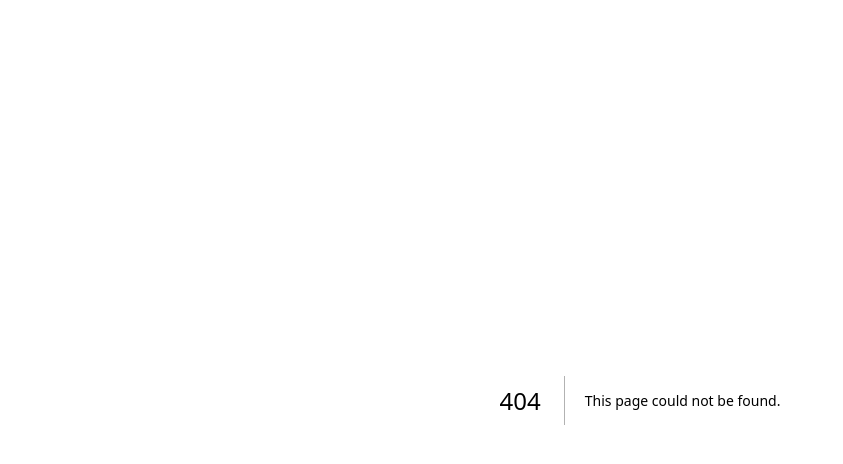
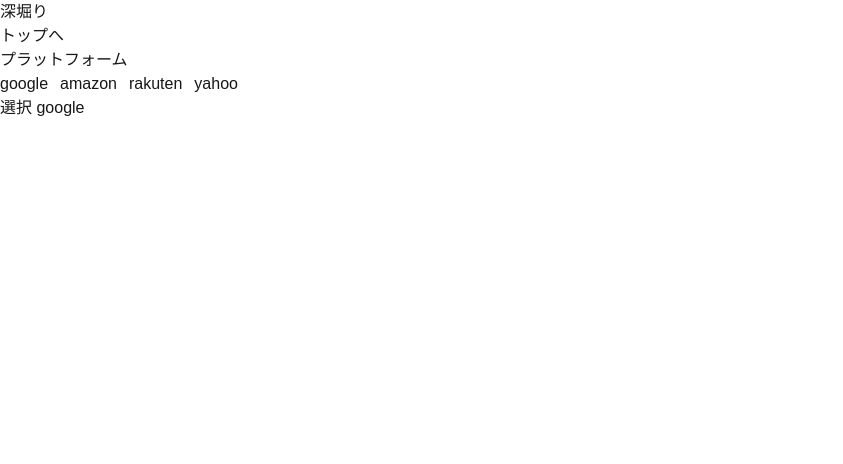
Before and after one commit to OhmuraYuta/kwus, a Next.js app in the folder my-app/: page /deep-dive in a window 1280 px wide. Before the commit this address had no page. Shown: the top 464 px of the page, without its empty margins (0-843 px from the left). Built offline with nearby package versions, Linux system fonts and the light colour scheme.

Commit message:
add: palatform selector

```diff
--- /dev/null
+++ b/my-app/src/app/deep-dive/page.tsx
@@ -0,0 +1,20 @@
+'use client';
+import Link from "next/link";
+
+import DeepDivePlatformSelector, {Platform} from "@/components/DeepDivePlatformSelector";
+import { useState } from "react";
+
+export default function DeepDivePage() {
+    const [platform, setPlatform] = useState<Platform>('google');
+    return (
+        <div>
+            <h1>深堀り</h1>
+            <Link href="/">トップへ</Link>
+            <DeepDivePlatformSelector
+                platform={platform}
+                setPlatform={setPlatform}
+            />
+            <p>選択 {platform}</p>
+        </div>
+    )
+};
--- a/my-app/src/app/page.tsx
+++ b/my-app/src/app/page.tsx
@@ -1,6 +1,7 @@
 'use client';
 import React, { useState, useEffect } from 'react';
 import DisplaySuggests from '@/components/DisplaySuggests';
+import Link from 'next/link';
 
 export default function GetSuggestsPage() {
   const [keyword, setKeyword] = useState('');
@@ -56,6 +57,9 @@
       onChange={handleInputChange}
       className='border mb-10'
       />
+
+      <Link href="/deep-dive" className='block'>深堀り</Link>
+
       <DisplaySuggests suggests={suggests} />
     </div>
   );
--- /dev/null
+++ b/my-app/src/components/DeepDivePlatformSelector.tsx
@@ -0,0 +1,66 @@
+import React from "react";
+
+export type Platform = 'google' | 'amazon' | 'rakuten' | 'yahoo';
+
+type Props = {
+  platform: Platform;
+  setPlatform: (platform: Platform) => void;
+}
+
+export default function DeepDivePlatformSelector({platform, setPlatform}: Props) {
+  const handleChange = (e: React.ChangeEvent<HTMLInputElement>) => {
+    setPlatform(e.target.value as Platform);
+  }
+  return (
+    <div>
+      <fieldset>
+        <legend>プラットフォーム</legend>
+      </fieldset>
+      <div className="space-x-3">
+        <input
+        type="radio"
+        id="google"
+        name="platform"
+        value="google"
+        checked={platform === 'google'}
+        onChange={handleChange}
+        className="hidden"
+         />
+        <label htmlFor="google">google</label>
+
+        <input
+        type="radio"
+        id="amazon"
+        name="platform"
+        value="amazon"
+        checked={platform === 'amazon'}
+        onChange={handleChange}
+        className="hidden"
+         />
+        <label htmlFor="amazon">amazon</label>
+
+        <input
+        type="radio"
+        id="rakuten"
+        name="platform"
+        value="rakuten"
+        checked={platform === 'rakuten'}
+        onChange={handleChange}
+        className="hidden"
+         />
+        <label htmlFor="rakuten">rakuten</label>
+
+        <input
+        type="radio"
+        id="yahoo"
+        name="platform"
+        value="yahoo"
+        checked={platform === 'yahoo'}
+        onChange={handleChange}
+        className="hidden"
+         />
+        <label htmlFor="yahoo">yahoo</label>
+      </div>
+    </div>
+  )
+}
```
